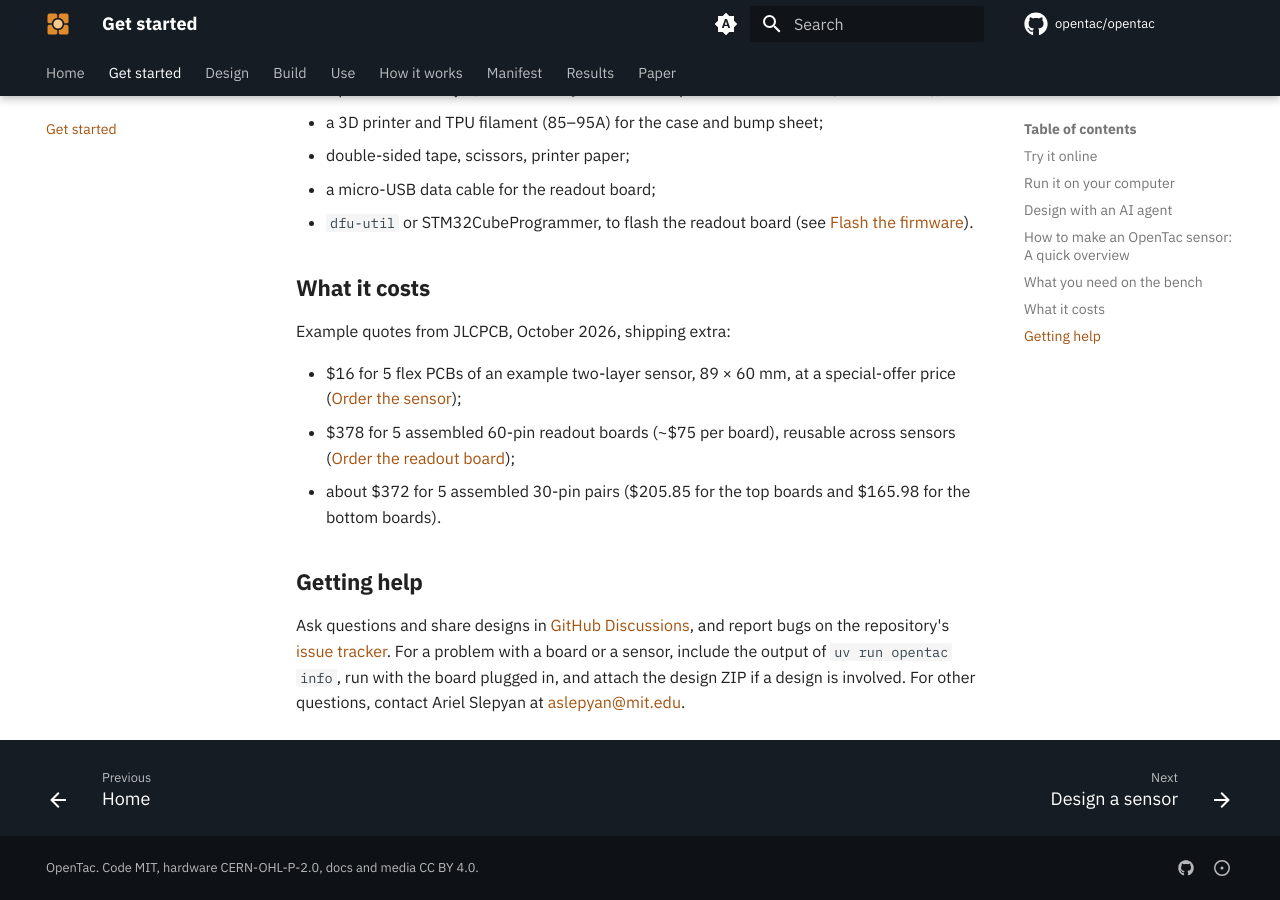
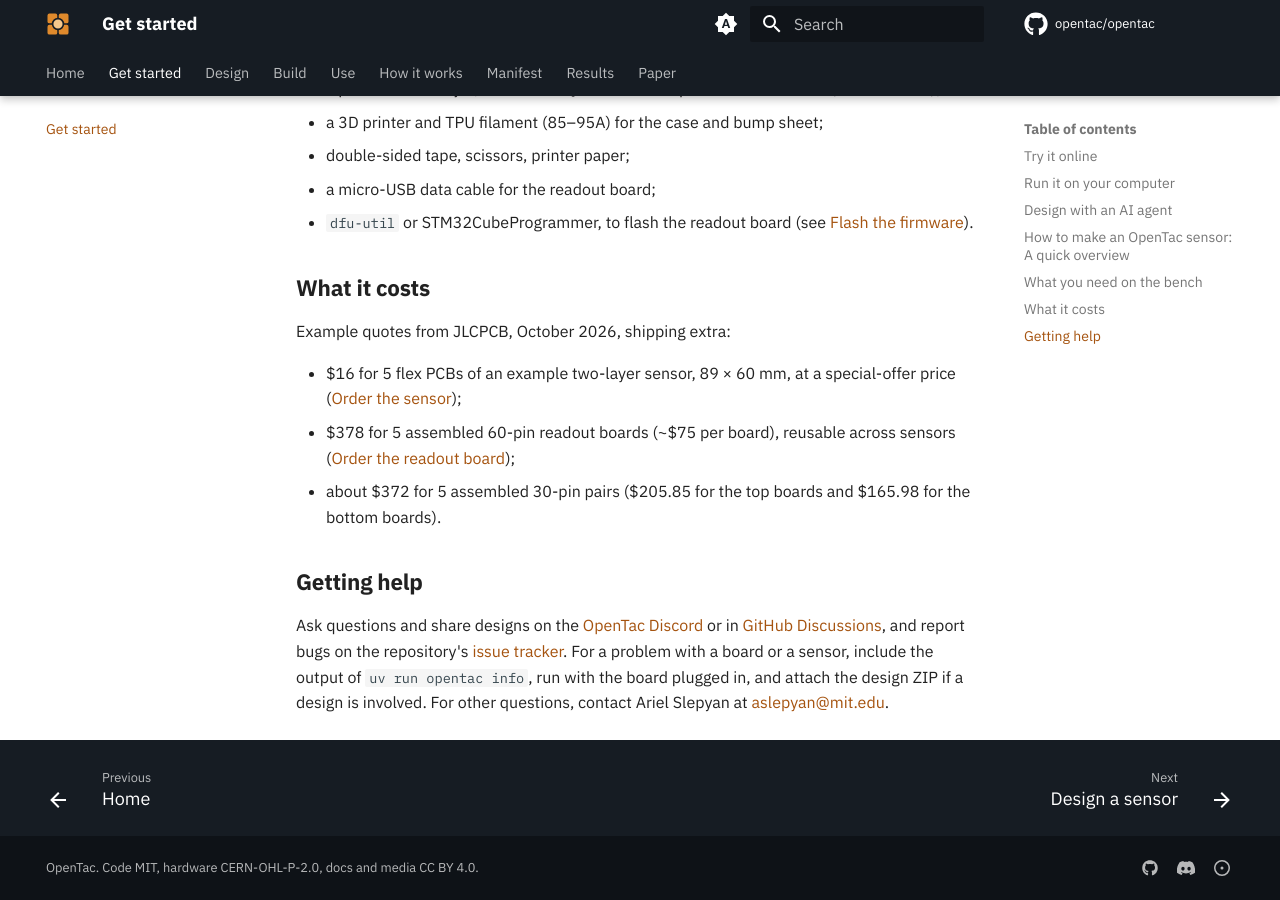
Before and after one commit to opentac/opentac.github.io, an MkDocs documentation site: the page built from docs/get-started.md, in a window 1280 px wide and 900 px high, scrolled down 4216 px. Built offline with MkDocs 1.6.1 and Material for MkDocs 9.7.7, drawn with Linux system fonts in a browser that asks for light colours; comment, search, counter and statistics services are not loaded.

Commit message:
Link the OpenTac Discord: footer icon, home-page button, Getting help

```diff
--- a/docs/get-started.md
+++ b/docs/get-started.md
@@ -122,4 +122,4 @@ Example quotes from JLCPCB, October 2026, shipping extra:
 
 ## Getting help
 
-Ask questions and share designs in [GitHub Discussions](https://github.com/opentac/opentac/discussions), and report bugs on the repository's [issue tracker](https://github.com/opentac/opentac/issues). For a problem with a board or a sensor, include the output of `uv run opentac info`, run with the board plugged in, and attach the design ZIP if a design is involved. For other questions, contact Ariel Slepyan at [aslepyan@mit.edu](mailto:aslepyan@mit.edu).
+Ask questions and share designs on the [OpenTac Discord](https://discord.gg/BcVsyaD7yx) or in [GitHub Discussions](https://github.com/opentac/opentac/discussions), and report bugs on the repository's [issue tracker](https://github.com/opentac/opentac/issues). For a problem with a board or a sensor, include the output of `uv run opentac info`, run with the board plugged in, and attach the design ZIP if a design is involved. For other questions, contact Ariel Slepyan at [aslepyan@mit.edu](mailto:aslepyan@mit.edu).
--- a/mkdocs.yml
+++ b/mkdocs.yml
@@ -66,6 +66,9 @@ extra:
     - icon: fontawesome/brands/github
       link: https://github.com/opentac/opentac
       name: OpenTac on GitHub
+    - icon: fontawesome/brands/discord
+      link: https://discord.gg/BcVsyaD7yx
+      name: OpenTac on Discord
     - icon: octicons/issue-opened-16
       link: https://github.com/opentac/opentac/issues
       name: Questions and bug reports (GitHub Issues)
--- a/overrides/home.html
+++ b/overrides/home.html
@@ -72,6 +72,7 @@
         <a class="ot-btn" href="{{ 'assets/opentac-preprint.pdf' | url }}">Paper</a>
         <a class="ot-btn" href="https://arxiv.org/abs/2610.31661">arXiv</a>
         <a class="ot-btn" href="{{ config.repo_url }}">Code</a>
+        <a class="ot-btn" href="https://discord.gg/BcVsyaD7yx">Discord</a>
       </div>
     </div>
     {#- 800/1400 px copies of the 2200 px photo, so a phone does not fetch the
```
